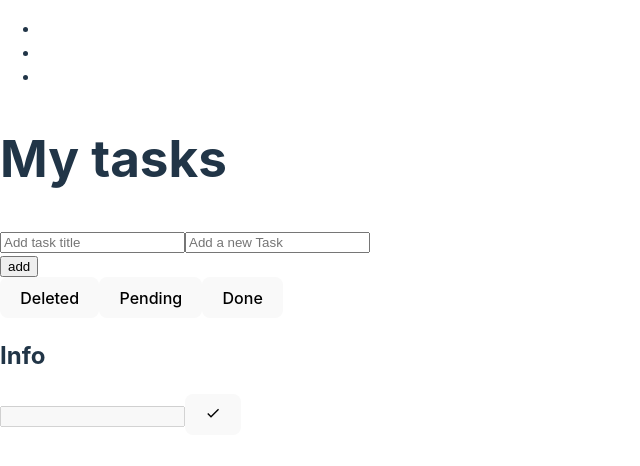
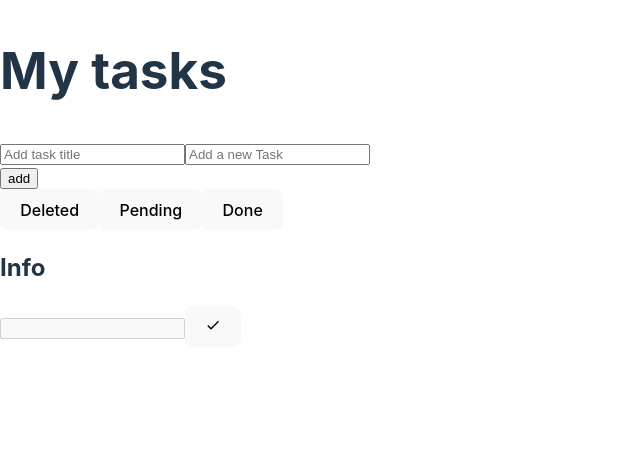
Before and after one commit to bisarroyo/django-react-task, a React (Vite) app in the folder task-client/: page /tasks in a window 1280 px wide. Shown: the top 466 px of the page, without its empty margins (0-640 px from the left). Built offline with nearby package versions, Linux system fonts and the light colour scheme.

Commit message:
remove unnecesary navigation

```diff
--- a/task-client/src/components/Navigation.jsx
+++ b/task-client/src/components/Navigation.jsx
@@ -1,11 +1,11 @@
 export default function Navigation() {
   return (
     <div>
-      <ul>
+      {/* <ul>
         <li></li>
         <li></li>
         <li></li>
-      </ul>
+      </ul> */}
     </div>
   )
 }
```
